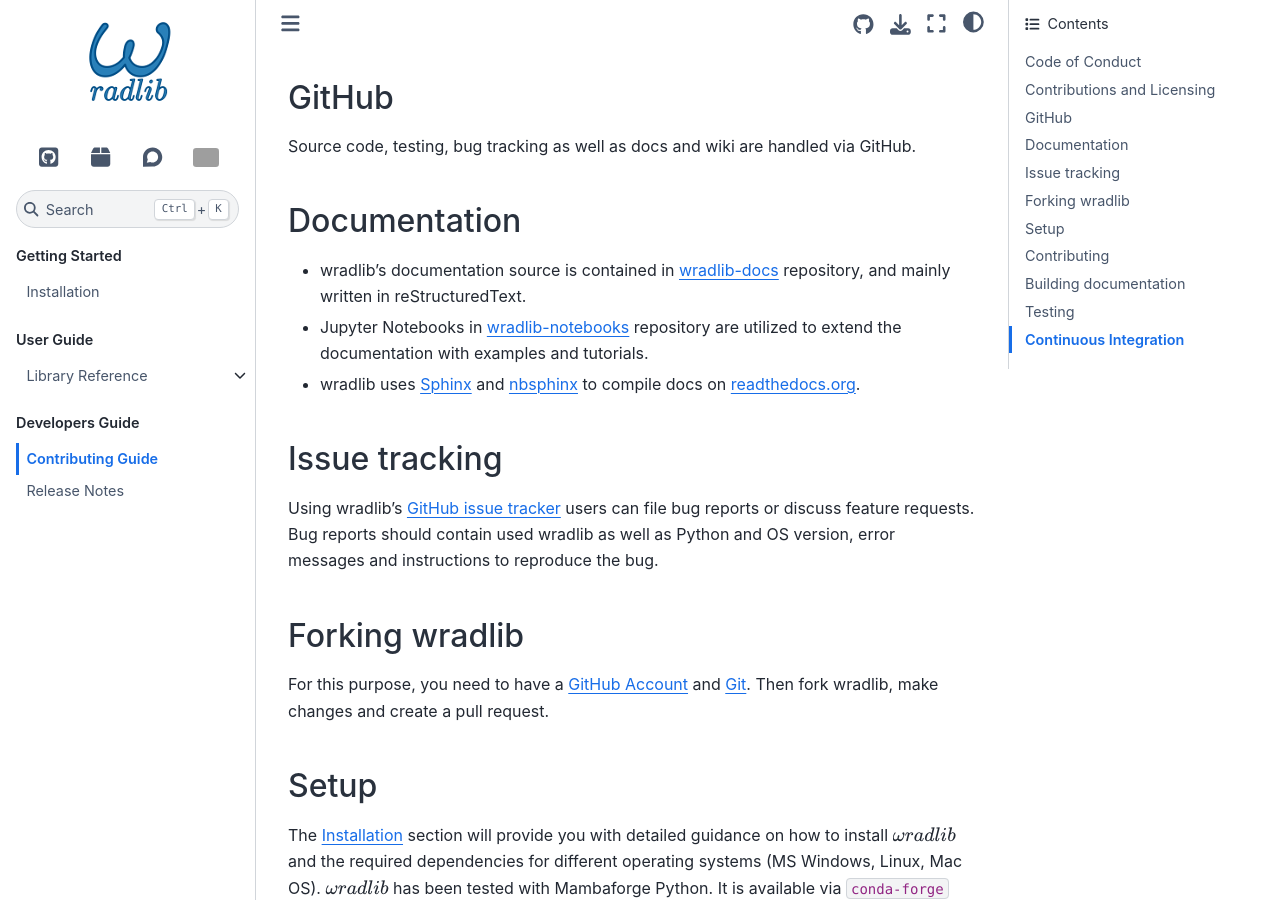
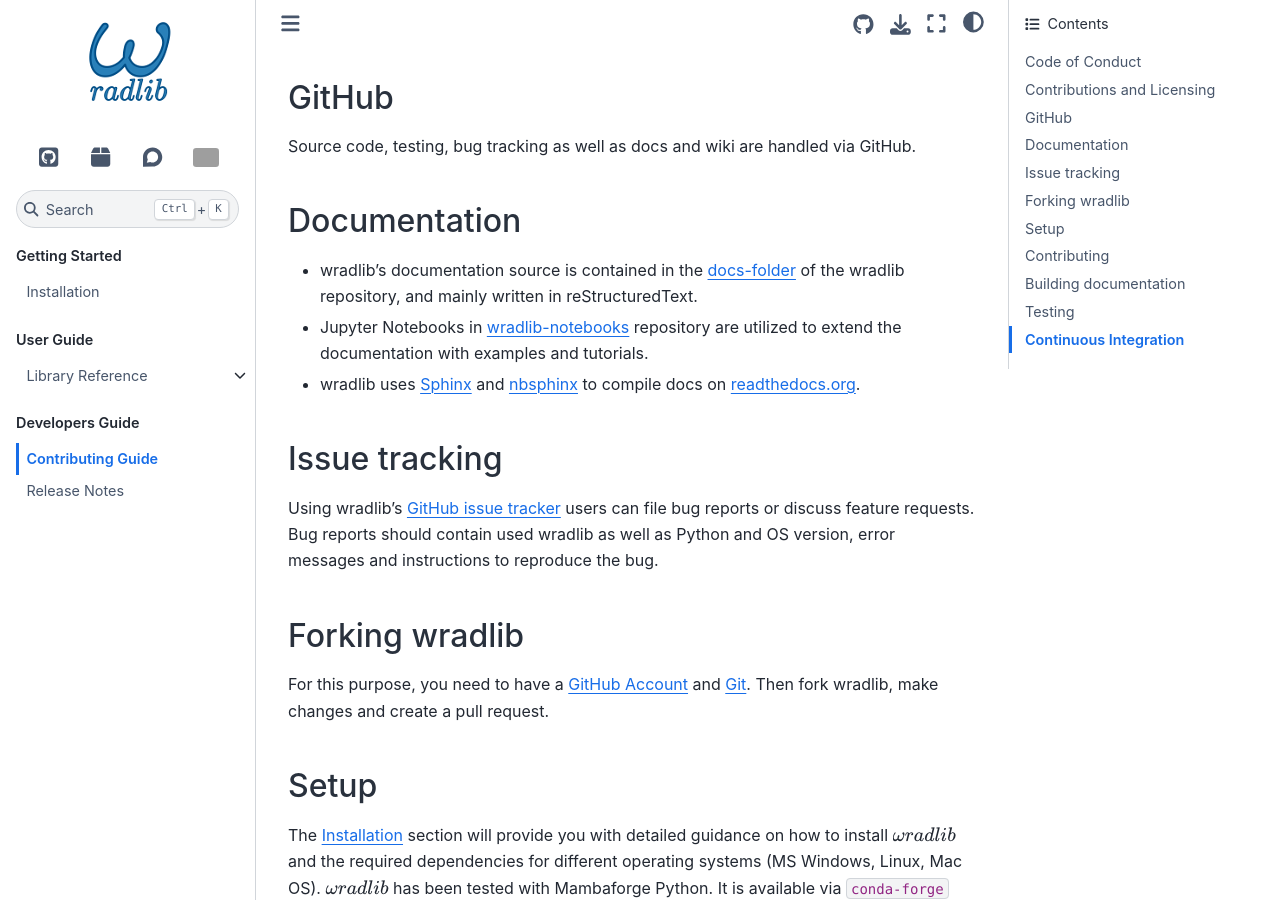
Before and after one commit to wradlib/wradlib, a Sphinx documentation site: the page built from docs/dev_guide.md, in a window 1280 px wide and 900 px high, scrolled down 588 px. Built offline with Sphinx 7.4.7 and the Sphinx Book theme 1.1.4, drawn with Linux system fonts in a browser that asks for light colours; pages that are not in the unit, such as notebooks, are missing from menus; the version number could not be read and is left out; grey boxes are pictures that could not be loaded.

Commit message:
Update docs/dev_guide.md

```diff
--- a/docs/dev_guide.md
+++ b/docs/dev_guide.md
@@ -18,7 +18,7 @@
 
 ## Documentation
 
-* wradlib's documentation source is contained in [wradlib-docs](https://github.com/wradlib/wradlib-docs) repository, and mainly written in reStructuredText.
+* wradlib's documentation source is contained in the [docs-folder](https://github.com/wradlib/wradlib/tree/main/docs) of the wradlib repository, and mainly written in reStructuredText.
 * Jupyter Notebooks in [wradlib-notebooks](https://github.com/wradlib/wradlib-notebooks) repository are utilized to extend the documentation with examples and tutorials.
 * wradlib uses [Sphinx](http://sphinx-doc.org/) and [nbsphinx](https://github.com/spatialaudio/nbsphinx) to compile docs on [readthedocs.org](https://readthedocs.org/projects/wradlib-docs/).
 
```
